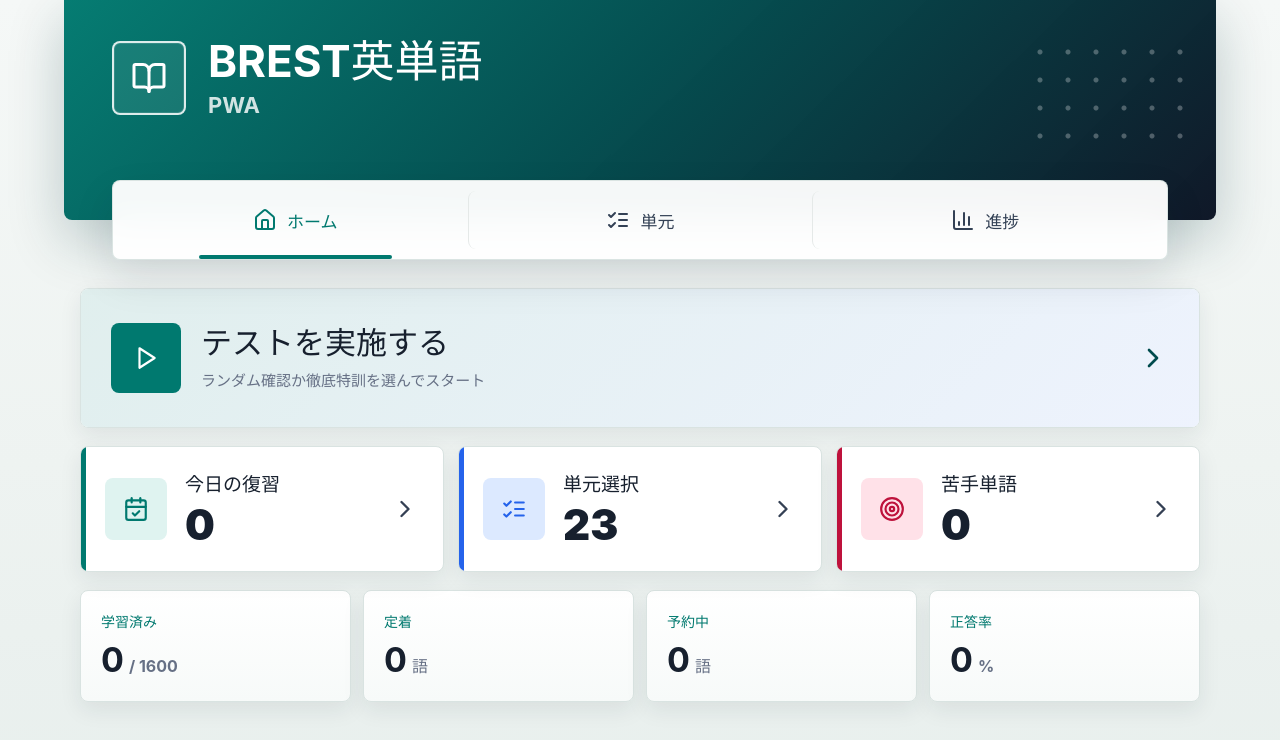
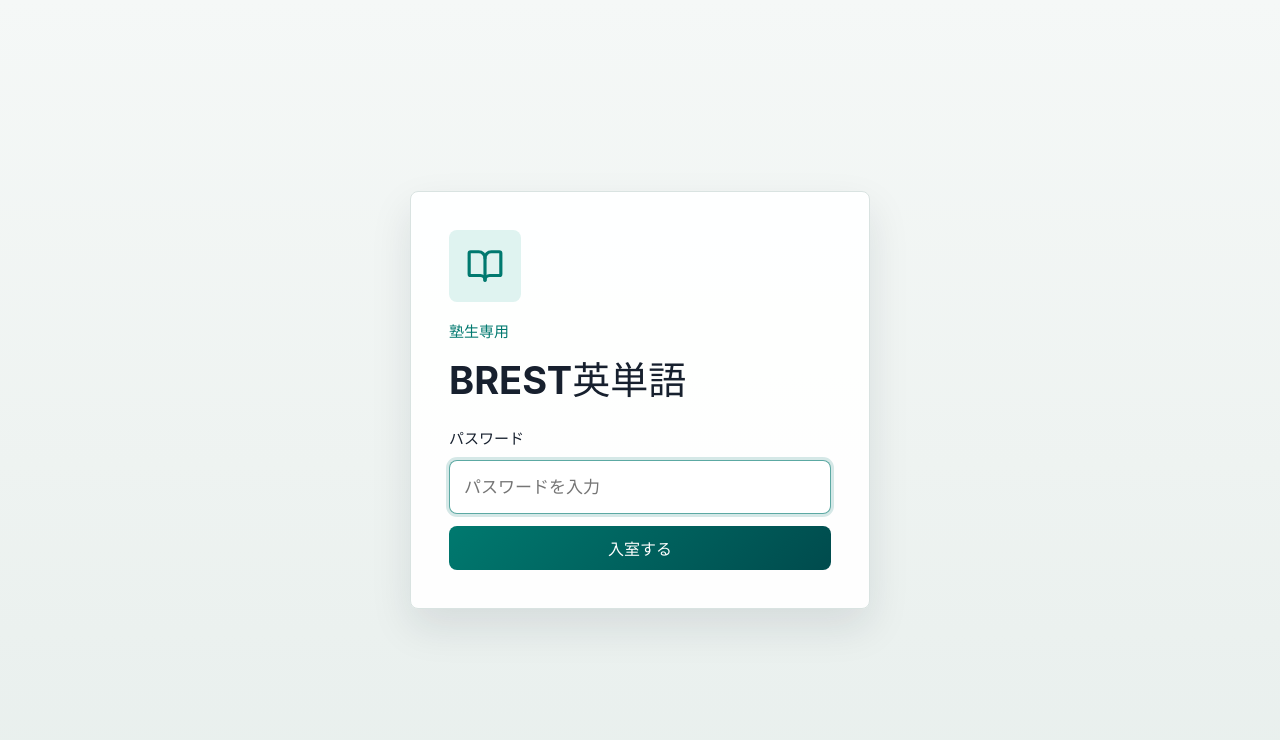
Before and after one commit to brestai20250522-bit/eitango1800, a React (Vite) app: page / in a window 1280 px wide. Shown: the top 740 px of the page. Built offline with nearby package versions, Linux system fonts and the light colour scheme.

Commit message:
Add simple password gate

```diff
--- a/public/service-worker.js
+++ b/public/service-worker.js
@@ -1,4 +1,4 @@
-const CACHE_NAME = "eitango-pwa-v3";
+const CACHE_NAME = "eitango-pwa-v4";
 const APP_SHELL = ["./", "./index.html", "./manifest.webmanifest", "./icon.svg"];
 
 self.addEventListener("install", (event) => {
--- a/src/App.tsx
+++ b/src/App.tsx
@@ -14,7 +14,7 @@ import {
   Trash2,
   XCircle,
 } from "lucide-react";
-import { useCallback, useEffect, useMemo, useState } from "react";
+import { type FormEvent, useCallback, useEffect, useMemo, useState } from "react";
 import wordsData from "./data/words.json";
 import { createQuizSession, selectSessionWords, shuffle } from "./lib/quiz";
 import { applyAnswer } from "./lib/review";
@@ -43,6 +43,9 @@ const words = wordsData as Word[];
 const SESSION_LIMITS: SessionLimit[] = [10, 20, "unitAll"];
 const AUTO_ADVANCE_DELAY_MS = 800;
 const ALL_UNITS = "all";
+const ACCESS_PASSWORD = "bretan";
+const ACCESS_STORAGE_KEY = "eitango-pwa-access-v1";
+const ACCESS_SESSION_MARKER = accessMarkerFor(ACCESS_PASSWORD);
 
 function pct(value: number, total: number): number {
   return total === 0 ? 0 : Math.round((value / total) * 100);
@@ -67,9 +70,25 @@ function formatSessionLimit(limit: SessionLimit, hasUnitScope = true): string {
   return hasUnitScope ? "1単元全問" : "全単元全問";
 }
 
+function accessMarkerFor(password: string): string {
+  let hash = 0;
+  for (let index = 0; index < password.length; index += 1) {
+    hash = Math.imul(31, hash) + password.charCodeAt(index);
+  }
+  return `v1-${Math.abs(hash).toString(36)}`;
+}
+
+function loadAccessGranted(): boolean {
+  if (typeof window === "undefined") {
+    return false;
+  }
+  return window.localStorage.getItem(ACCESS_STORAGE_KEY) === ACCESS_SESSION_MARKER;
+}
+
 export default function App() {
   const [progress, setProgress] = useState<ProgressMap>(() => loadProgress(words));
   const [trainingMenus, setTrainingMenus] = useState<TrainingMenu[]>(() => loadTrainingMenus(words));
+  const [accessGranted, setAccessGranted] = useState(() => loadAccessGranted());
   const [view, setView] = useState<View>("home");
   const [sessionLimit, setSessionLimit] = useState<SessionLimit>(10);
   const [selectedTestUnit, setSelectedTestUnit] = useState<string | null>(null);
@@ -103,6 +122,16 @@ export default function App() {
 
   function goHome() {
     setView("home");
+  }
+
+  function unlockApp(password: string): boolean {
+    if (password !== ACCESS_PASSWORD) {
+      return false;
+    }
+    window.localStorage.setItem(ACCESS_STORAGE_KEY, ACCESS_SESSION_MARKER);
+    setAccessGranted(true);
+    setView("home");
+    return true;
   }
 
   function startSession(kind: SessionKind, unit?: string, limitOverride?: number) {
@@ -237,6 +266,14 @@ export default function App() {
     setNowMs(Date.now());
   }
 
+  if (!accessGranted) {
+    return (
+      <div className="app-shell access-shell">
+        <PasswordGate onUnlock={unlockApp} />
+      </div>
+    );
+  }
+
   return (
     <div className="app-shell">
       <header className="app-header">
@@ -338,6 +375,53 @@ export default function App() {
         )}
       </main>
     </div>
+  );
+}
+
+function PasswordGate({ onUnlock }: { onUnlock: (password: string) => boolean }) {
+  const [password, setPassword] = useState("");
+  const [hasError, setHasError] = useState(false);
+
+  function submitPassword(event: FormEvent<HTMLFormElement>) {
+    event.preventDefault();
+    const ok = onUnlock(password.trim());
+    if (!ok) {
+      setHasError(true);
+      setPassword("");
+      return;
+    }
+    setHasError(false);
+  }
+
+  return (
+    <main className="access-main">
+      <section className="access-card" aria-labelledby="access-title">
+        <span className="access-icon">
+          <BookOpen aria-hidden="true" />
+        </span>
+        <p>塾生専用</p>
+        <h1 id="access-title">BREST英単語</h1>
+        <form className="access-form" onSubmit={submitPassword}>
+          <label htmlFor="access-password">パスワード</label>
+          <input
+            autoComplete="current-password"
+            autoFocus
+            id="access-password"
+            onChange={(event) => {
+              setPassword(event.target.value);
+              setHasError(false);
+            }}
+            placeholder="パスワードを入力"
+            type="password"
+            value={password}
+          />
+          {hasError && <span className="access-error">パスワードが違います</span>}
+          <button className="primary-command" type="submit">
+            <span>入室する</span>
+          </button>
+        </form>
+      </section>
+    </main>
   );
 }
 
--- a/src/styles.css
+++ b/src/styles.css
@@ -59,6 +59,92 @@ button:focus-visible {
   min-height: 100vh;
   margin: 0 auto;
   padding: 0 0 44px;
+}
+
+.access-shell {
+  display: grid;
+  place-items: center;
+  padding: 32px 16px;
+}
+
+.access-main {
+  width: min(100%, 460px);
+  padding: 0;
+}
+
+.access-card {
+  display: grid;
+  gap: 18px;
+  padding: 38px;
+  border: 1px solid var(--line);
+  border-radius: 8px;
+  background: rgba(255, 255, 255, 0.96);
+  box-shadow: var(--shadow);
+}
+
+.access-icon {
+  display: inline-grid;
+  place-items: center;
+  width: 72px;
+  height: 72px;
+  border-radius: 8px;
+  background: var(--teal-soft);
+  color: var(--teal);
+}
+
+.access-icon svg {
+  width: 38px;
+  height: 38px;
+}
+
+.access-card p {
+  margin: 0;
+  color: var(--teal);
+  font-size: 15px;
+  font-weight: 900;
+}
+
+.access-card h1 {
+  margin: 0;
+  color: var(--navy);
+  font-size: 38px;
+  line-height: 1.15;
+}
+
+.access-form {
+  display: grid;
+  gap: 12px;
+  margin-top: 6px;
+}
+
+.access-form label {
+  color: var(--navy);
+  font-size: 15px;
+  font-weight: 900;
+}
+
+.access-form input {
+  width: 100%;
+  min-height: 54px;
+  padding: 0 14px;
+  border: 1px solid var(--line);
+  border-radius: 8px;
+  background: #ffffff;
+  color: var(--text);
+  font: inherit;
+  font-size: 17px;
+  font-weight: 800;
+}
+
+.access-form input:focus {
+  border-color: rgba(0, 121, 111, 0.64);
+  outline: 3px solid rgba(0, 121, 111, 0.16);
+}
+
+.access-error {
+  color: var(--red);
+  font-size: 14px;
+  font-weight: 900;
 }
 
 .app-header {
@@ -1159,6 +1245,18 @@ main {
     padding-bottom: 30px;
   }
 
+  .access-shell {
+    padding: 22px 14px;
+  }
+
+  .access-card {
+    padding: 28px 22px;
+  }
+
+  .access-card h1 {
+    font-size: 32px;
+  }
+
   .app-header {
     min-height: 196px;
     margin: 0;
```
